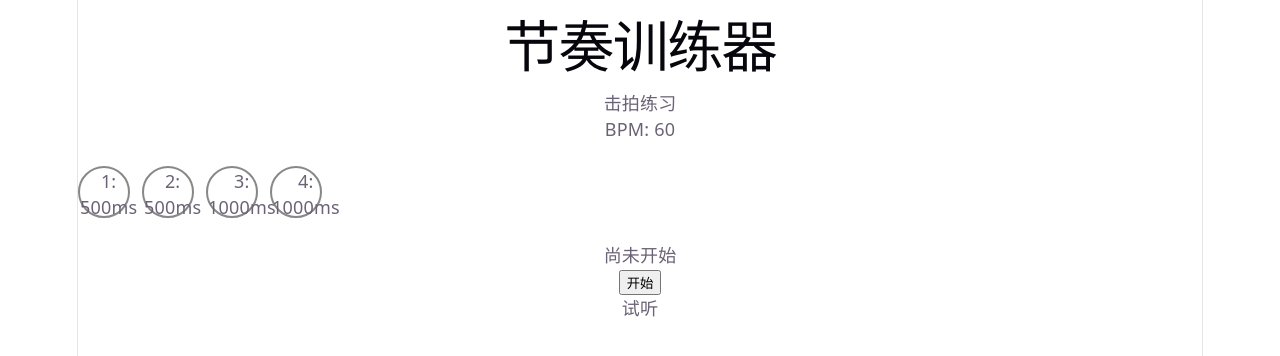
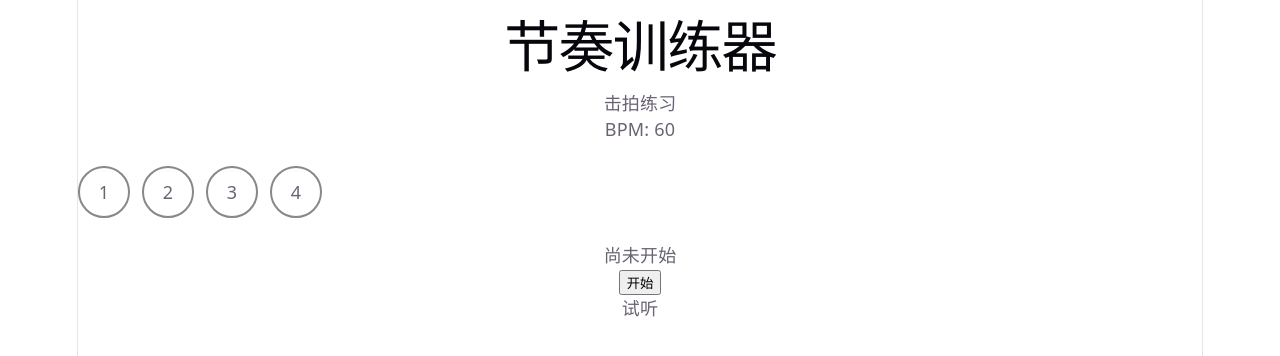
Before and after one commit to Emmet-Ray/a-rhythm-trainer, a React (Vite) app in the folder frontend/: page / in a window 1280 px wide. Shown: the top 356 px of the page. Built offline with nearby package versions, Linux system fonts and the light colour scheme.

Commit message:
击拍练习step3:节奏模型初步

```diff
--- a/frontend/src/App.tsx
+++ b/frontend/src/App.tsx
@@ -1,4 +1,7 @@
 import { useState, useEffect } from "react";
+
+import type { RhythmExercise } from "./RhythmModel";
+import { noteValueToDurationInQuarterNotes } from "./RhythmModel";
 import "./App.css";
 
 type PlaybackPhase = "idle" | "countIn" | "playing" | "finished";
@@ -6,8 +9,20 @@ type PlaybackPhase = "idle" | "countIn" | "playing" | "finished";
 // 临时写死的常量
 const BPM = 60;
 const BEAT_DURATION_MS = 60000 / BPM;
-const COUNT_IN_BEAT_COUNT = 3;
-const NOTE_DURATIONS_IN_BEATS = [1 / 2, 1 / 2, 1, 1];
+const COUNT_IN_BEAT_COUNT = 1;
+
+const exercise: RhythmExercise = {
+  timeSignature: {
+    beats: 4,
+    beatType: 4,
+  },
+  events: [
+    { kind: "note", noteValue: "quarter" },
+    { kind: "note", noteValue: "quarter" },
+    { kind: "note", noteValue: "quarter" },
+    { kind: "note", noteValue: "quarter" },
+  ],
+};
 
 function App() {
   const [phase, setPhase] = useState<PlaybackPhase>("idle");
@@ -29,7 +44,7 @@ function App() {
     if (phase === "idle" || phase === "finished") {
       return;
     }
-    // 预备拍阶段敲三拍
+    // 预备拍阶段击拍
     if (phase === "countIn") {
       const timeoutId = window.setTimeout(() => {
         if (countInBeat === COUNT_IN_BEAT_COUNT - 1) {
@@ -46,15 +61,20 @@ function App() {
     }
     // 按照节奏击拍阶段
     if (phase === "playing") {
+      const durationTime =
+        BEAT_DURATION_MS *
+        noteValueToDurationInQuarterNotes(
+          exercise.events[playingBeatIndex].noteValue,
+        );
       const timeoutId = window.setTimeout(() => {
-        if (playingBeatIndex === NOTE_DURATIONS_IN_BEATS.length - 1) {
+        if (playingBeatIndex === exercise.events.length - 1) {
           setPhase("finished");
           setCountInBeat(0);
           setPlayingBeatIndex(0);
         } else {
           setPlayingBeatIndex((prev) => prev + 1);
         }
-      }, BEAT_DURATION_MS * NOTE_DURATIONS_IN_BEATS[playingBeatIndex]);
+      }, durationTime);
       return () => {
         window.clearTimeout(timeoutId);
       };
@@ -80,13 +100,12 @@ function App() {
       <div>BPM: {BPM}</div>
 
       {/* 先写死，写成固定的测试节奏
-          这里先用抽象的符号来表示 1代表4分音符，1/2代表8分音符等等
 
           todo: 这里后面要改成动态的当前练习的节奏片段
           todo：后面要使用具体的五线谱/其他节奏表示符号的库吧，vexflow等等
       */}
       <div className="beats">
-        {NOTE_DURATIONS_IN_BEATS.map((beat, index) => (
+        {exercise.events.map((_, index) => (
           <span
             key={index}
             className={
@@ -95,7 +114,7 @@ function App() {
                 : "beat"
             }
           >
-            {index + 1}: {beat * BEAT_DURATION_MS}ms
+            {index + 1}
           </span>
         ))}
       </div>
--- /dev/null
+++ b/frontend/src/RhythmModel.ts
@@ -0,0 +1,36 @@
+export type { RhythmExercise };
+export { noteValueToDurationInQuarterNotes };
+
+/***************************************************************/
+// 核心模型部分
+type NoteValue = "quarter" | "eighth";
+
+type RhythmExercise = {
+  // todo：目前是写死的 4/4 拍
+  timeSignature: {
+    beats: 4;
+    beatType: 4;
+  };
+
+  events: RhythmEvent[];
+};
+
+type RhythmEvent = {
+  kind: "note" | "rest";
+  noteValue: NoteValue;
+};
+
+/***************************************************************/
+// 将核心模型转换为其他类型
+
+function noteValueToDurationInQuarterNotes(noteValue: NoteValue): number {
+  // 将时值名称转换为以四分音符为单位的拍数。四分音符为 1 拍，八分音符为 1/2 拍。
+  switch (noteValue) {
+    case "quarter":
+      return 1;
+    case "eighth":
+      return 1 / 2;
+    default:
+      throw new Error("暂不支持该时值。");
+  }
+}
```
